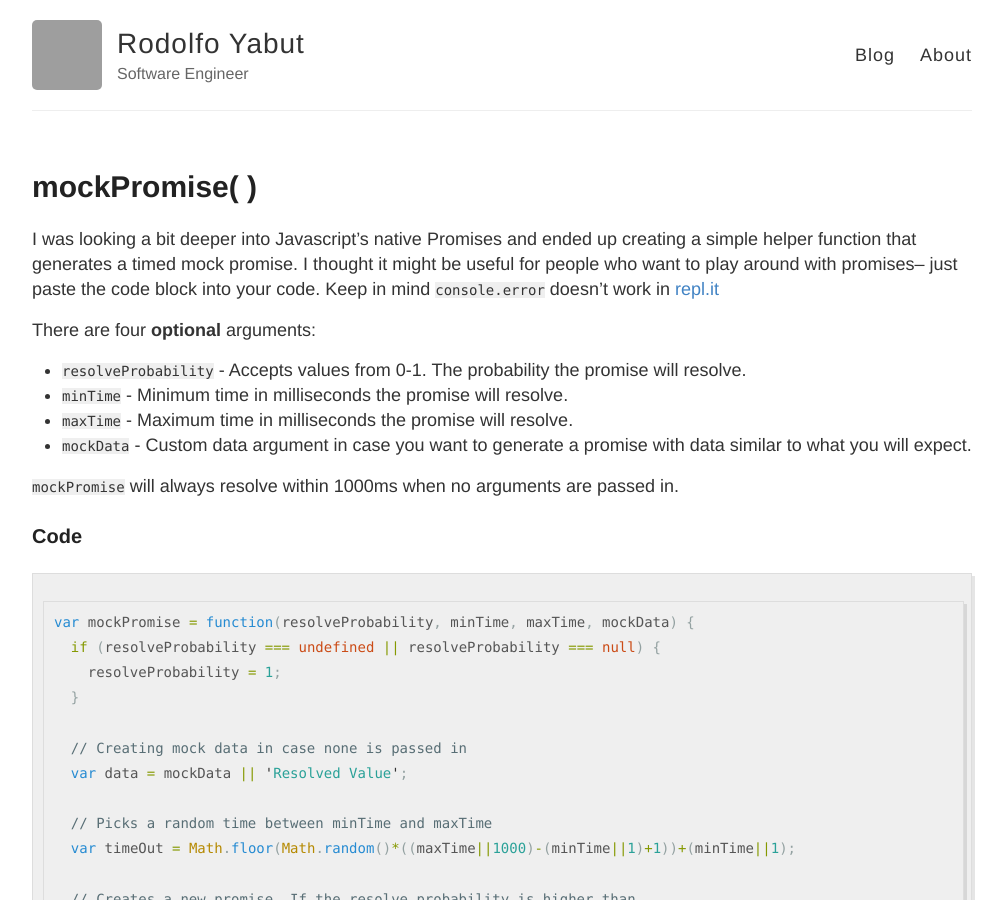
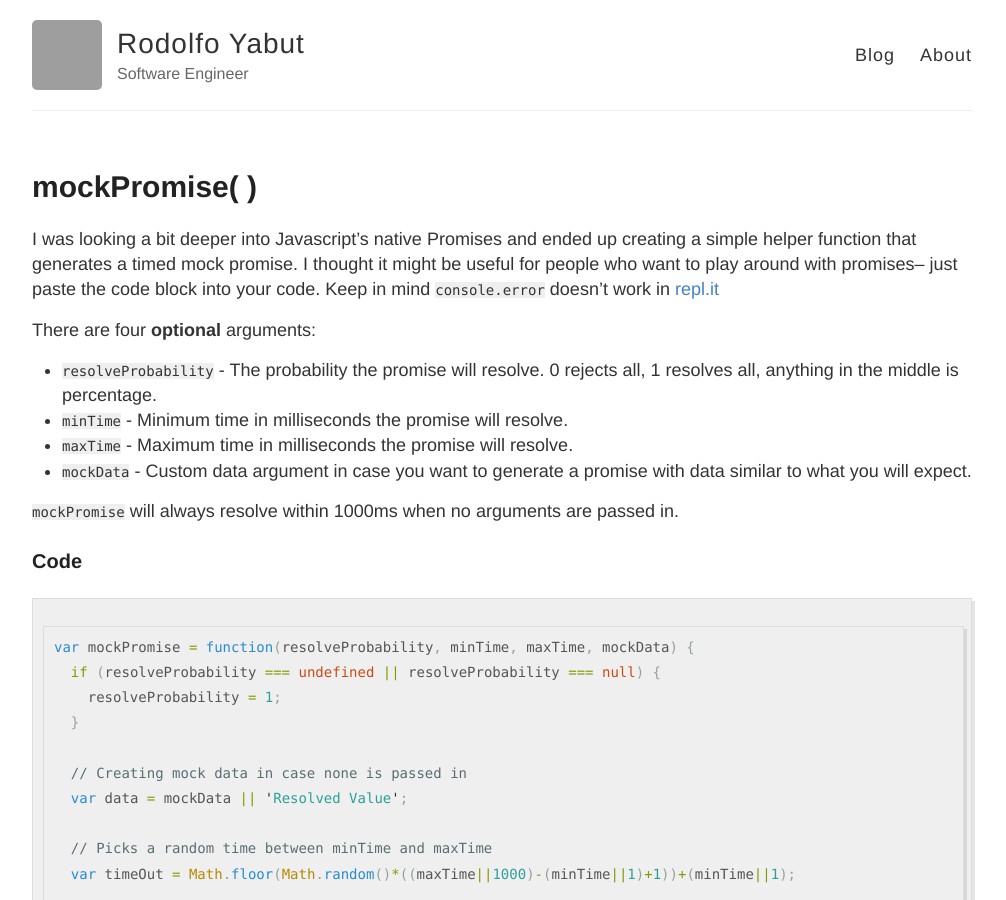
Before and after one commit to rodocite/rodocite.github.io, a Jekyll site: the page built from _posts/2015-10-12-mockPromise.md, in a window 1280 px wide and 900 px high. Shown: the whole window, without its empty margins (138-1144 px from the left). Built offline with Jekyll 4.4.1, drawn with Linux system fonts in a browser that asks for light colours; Markdown is read by kramdown in place of the engine named in the settings; comment, search, counter and statistics services are not loaded; grey boxes are pictures that could not be loaded.

Commit message:
Update 2015-10-12-mockPromise.md

```diff
--- a/_posts/2015-10-12-mockPromise.md
+++ b/_posts/2015-10-12-mockPromise.md
@@ -6,7 +6,7 @@ I was looking a bit deeper into Javascript's native Promises and ended up creati
 
 There are four **optional** arguments:
 
-* `resolveProbability` - Accepts values from 0-1. The probability the promise will resolve.
+* `resolveProbability` - The probability the promise will resolve. 0 rejects all, 1 resolves all, anything in the middle is percentage.
 * `minTime` - Minimum time in milliseconds the promise will resolve.
 * `maxTime` - Maximum time in milliseconds the promise will resolve.
 * `mockData` - Custom data argument in case you want to generate a promise with data similar to what you will expect.
```
